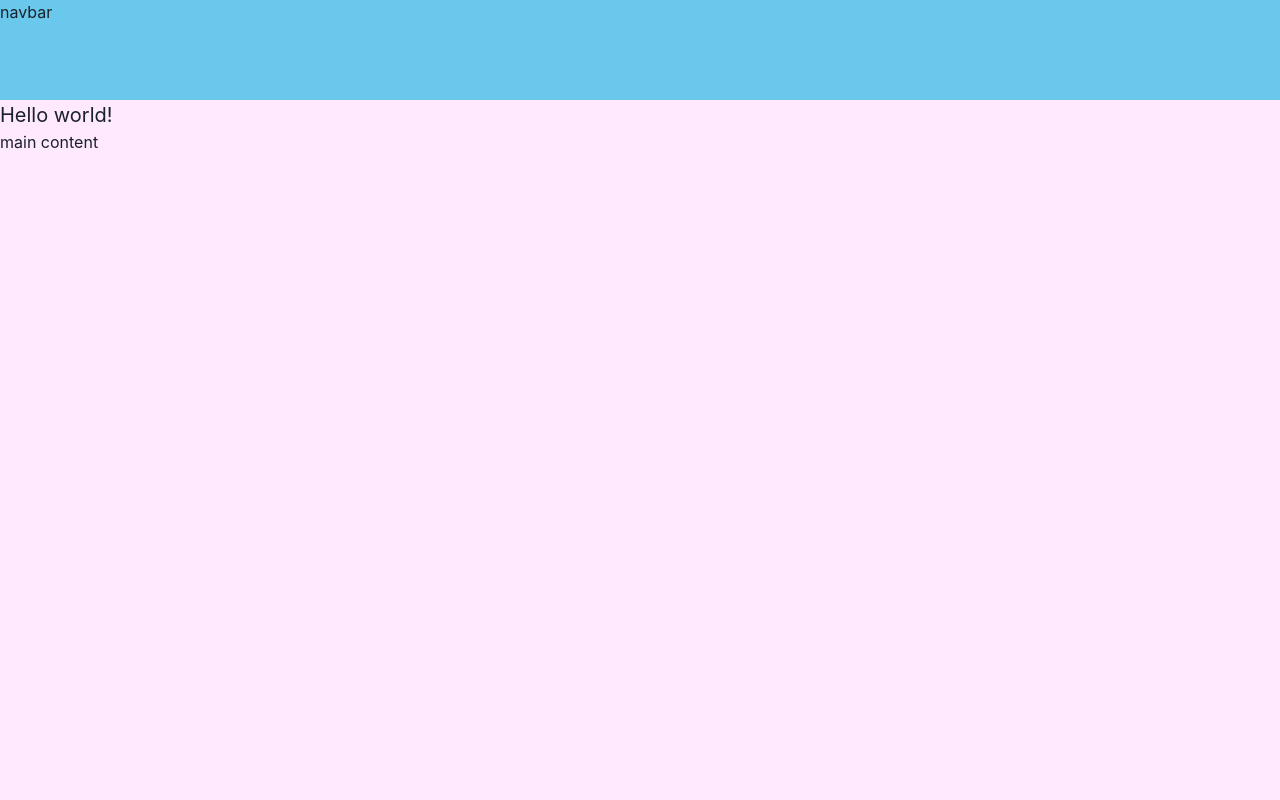
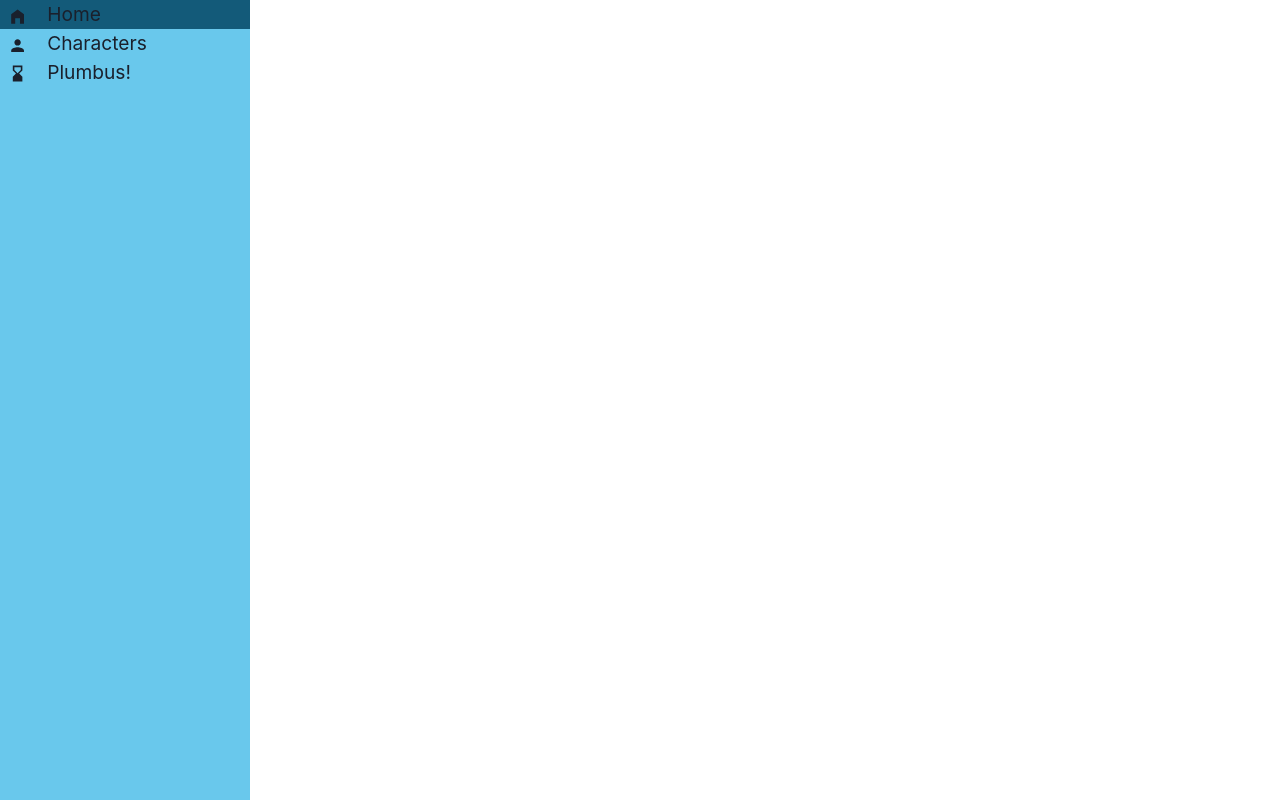
Before and after one commit to bercivarga/rick-and-morty-case, a Next.js app: page / in a window 1280 px wide. Built offline with nearby package versions, Linux system fonts and the light colour scheme.

Commit message:
add more theming settings and initialise layout

```diff
--- a/components/PageLayout.tsx
+++ b/components/PageLayout.tsx
@@ -1,13 +1,12 @@
 import { FC, ReactNode } from "react";
-import { Box, Flex } from "@chakra-ui/react";
+import { Box } from "@chakra-ui/react";
+import Sidebar from "./Sidebar";
 
 const PageLayout: FC<{ children: ReactNode }> = ({ children }) => {
   return (
     <Box w="100vw" h="100vh">
-      <Box w="full" h="100px" bg="rnmBlue.300">
-        <Flex>navbar</Flex>
-      </Box>
-      <Box h="calc(100vh - 100px)" bg="rnmMagenta.100">
+      <Sidebar />
+      <Box h="full" w="full">
         {children}
         main content
       </Box>
--- /dev/null
+++ b/components/Sidebar.tsx
@@ -0,0 +1,55 @@
+import {
+  Box,
+  List,
+  ListItem,
+  LinkBox,
+  LinkOverlay,
+  ListIcon,
+} from "@chakra-ui/react";
+import NextLink from "next/link";
+import { MdHomeFilled, MdPerson, MdHourglassBottom } from "react-icons/md";
+
+const menuItems = [
+  {
+    name: "Home",
+    icon: MdHomeFilled,
+    path: "/",
+  },
+  {
+    name: "Characters",
+    icon: MdPerson,
+    path: "/characters",
+  },
+  {
+    name: "Plumbus!",
+    icon: MdHourglassBottom,
+    path: "/plumbus",
+  },
+];
+
+const Sidebar = () => {
+  return (
+    <Box w="250px" h="full" position="absolute" bg="rnmBlue.300">
+      <List>
+        {menuItems.map((menuItem) => (
+          <ListItem
+            paddingX={2}
+            fontSize="larger"
+            _hover={{ bg: "rnmBlue.800" }}
+          >
+            <LinkBox>
+              <NextLink href={menuItem.path} passHref>
+                <LinkOverlay>
+                  <ListIcon as={menuItem.icon} marginRight={5} />
+                  {menuItem.name}
+                </LinkOverlay>
+              </NextLink>
+            </LinkBox>
+          </ListItem>
+        ))}
+      </List>
+    </Box>
+  );
+};
+
+export default Sidebar;
--- a/package.json
+++ b/package.json
@@ -15,6 +15,7 @@
     "next": "12.1.6",
     "react": "18.1.0",
     "react-dom": "18.1.0",
+    "react-icons": "^4.4.0",
     "reset-css": "^5.0.1"
   },
   "devDependencies": {
--- a/pages/_app.tsx
+++ b/pages/_app.tsx
@@ -1,4 +1,3 @@
-import "../styles/globals.css";
 import type { AppProps } from "next/app";
 import { ChakraProvider } from "@chakra-ui/react";
 import theme from "../styles/theme";
--- /dev/null
+++ b/pages/_document.tsx
@@ -0,0 +1,20 @@
+// pages/_document.js
+
+import { ColorModeScript } from "@chakra-ui/react";
+import NextDocument, { Html, Head, Main, NextScript } from "next/document";
+import theme from "../styles/theme";
+
+export default class Document extends NextDocument {
+  render() {
+    return (
+      <Html lang="en">
+        <Head />
+        <body>
+          <ColorModeScript initialColorMode={theme.config.initialColorMode} />
+          <Main />
+          <NextScript />
+        </body>
+      </Html>
+    );
+  }
+}
--- /dev/null
+++ b/styles/config.ts
@@ -0,0 +1,6 @@
+const config = {
+  initialColorMode: "light",
+  useSystemColorMode: false,
+};
+
+export default config;
--- a/styles/globals.css
+++ /dev/null
@@ -1,16 +0,0 @@
-html,
-body {
-  padding: 0;
-  margin: 0;
-  font-family: -apple-system, BlinkMacSystemFont, Segoe UI, Roboto, Oxygen,
-    Ubuntu, Cantarell, Fira Sans, Droid Sans, Helvetica Neue, sans-serif;
-}
-
-a {
-  color: inherit;
-  text-decoration: none;
-}
-
-* {
-  box-sizing: border-box;
-}
--- a/styles/theme.ts
+++ b/styles/theme.ts
@@ -1,6 +1,7 @@
 import { extendTheme } from "@chakra-ui/react";
 import colors from "./colors";
+import config from "./config";
 
-const theme = extendTheme({ colors });
+const theme = extendTheme({ colors, config });
 
 export default theme;
```
Also changed, not shown: 1 other file (tests, documents, lock files or other folders).
